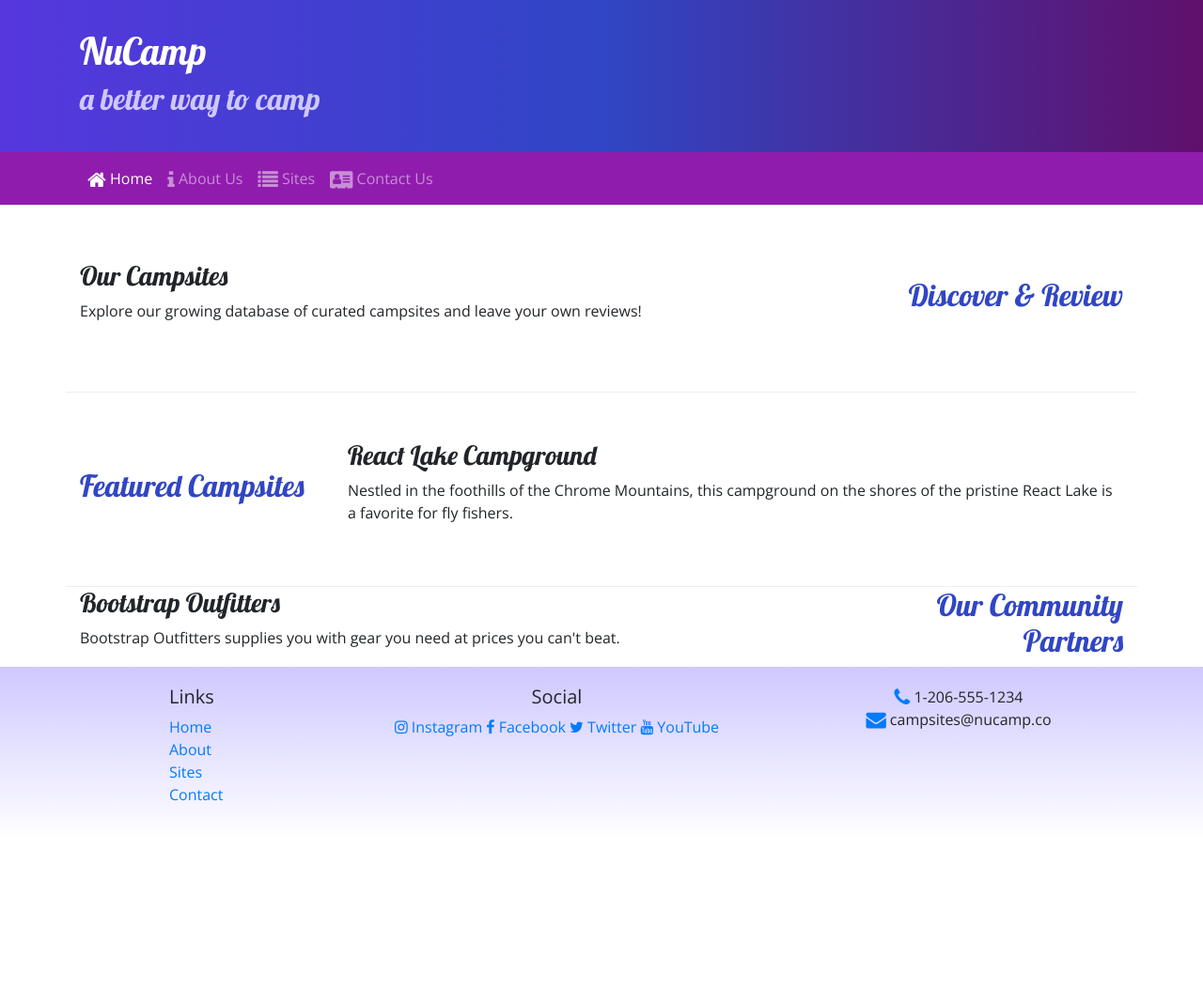
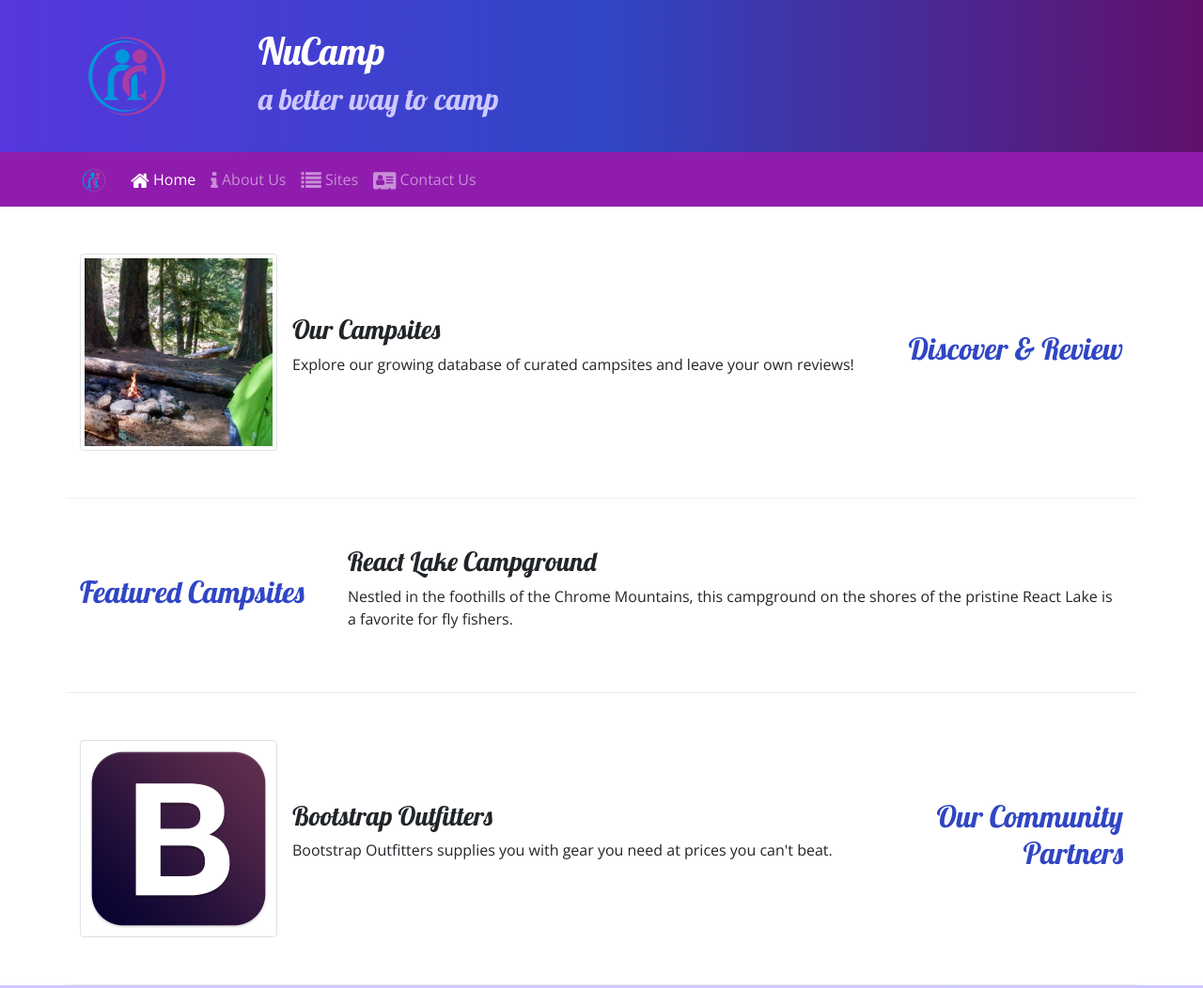
Before and after one commit to brentaharris/nucampsite, a website: page index.html in a window 1280 px wide. Shown: the top 1052 px of the page at 94% size. Before the commit the page ends 894 px from the top, so only its background shows below. Drawn offline with nearby package versions, Linux system fonts and the light colour scheme.

Commit message:
added imgs and fixed spacing of home page

```diff
--- a/index.html
+++ b/index.html
@@ -24,6 +24,9 @@
     <header class="jumbotron jumbotron-fluid">
         <div class="container">
             <div class="row">
+                <div class="col-4 col-sm-3 col-md-2 align-self-center">
+                    <img src="img/logo.png" class="img-fluid" />
+                </div>
                 <div class="col">
                     <h1>NuCamp</h1>
                     <h2>a better way to camp</h2>
@@ -36,7 +39,8 @@
     <!-- start navbar -->
     <nav class="navbar navbar-expand-sm navbar-dark sticky-top">
         <div class="container">
-            <button class="navbar-toggler ml-auto" type="button" data-toggle="collapse" data-target="#nucampNavbar"><span class="navbar-toggler-icon"></span></button>
+            <a class="navbar-brand" href="#"><img src="img/logo.png" height="30" width="30" /></a>
+            <button class="navbar-toggler" type="button" data-toggle="collapse" data-target="#nucampNavbar"><span class="navbar-toggler-icon"></span></button>
             <div class="collapse navbar-collapse" id="nucampNavbar">
                 <ul class="navbar-nav">
                     <li class="nav-item active"><a class="nav-link" href="#"><i class="fa fa-home fa-lg"></i> Home</a></li>
@@ -54,14 +58,19 @@
                 <h2 class="text-sm-right">Discover & Review</h2>
             </div>
             <div class="col">
-                <h3>Our Campsites</h3>
-                <p class="d-none d-sm-block">Explore our growing database of curated campsites and leave your own reviews!</p>
+                <div class="media">
+                    <img class="d-flex mr-3 img-thumbnail" src="img/breadcrumb-trail-thumb.jpg" alt="Breadcrumb Trail thumbnail" />
+                    <div class="media-body align-self-center">
+                        <h3>Our Campsites</h3>
+                        <p class="d-none d-sm-block">Explore our growing database of curated campsites and leave your own reviews!</p>
+                    </div>
+                </div>
             </div>
         </div>
 
         <div class="row row-content align-items-center">
             <div class="col-sm-4 col-md-3">
-                <h2>Featured Campsites</h2>
+            <h2>Featured Campsites</h2>
             </div>
             <div class="col">
                 <h3>React Lake Campground</h3>
@@ -69,19 +78,24 @@
             </div>
         </div>
 
-        <div class="row">
+
+        <div class="row row-content align-items-center">
             <div class="col-sm-4 col-md-3 order-sm-last">
                 <h2 class="text-sm-right">Our Community Partners</h2>
             </div>
             <div class="col">
-                <h3>Bootstrap Outfitters</h3>
-                <p class="d-none d-sm-block">Bootstrap Outfitters supplies you with gear you need at prices you can't beat.</p>
+                <div class="media">
+                    <img class="d-flex mr-3 img-thumbnail" src="img/bootstrap-thumb.png" alt="Bootstrap Outfitters" />
+                    <div class="media-body align-self-center">
+                        <h3>Bootstrap Outfitters</h3>
+                        <p class="d-none d-sm-block">Bootstrap Outfitters supplies you with gear you need at prices you can't beat.</p>
+                    </div>
+                </div>
             </div>
-
         </div>
     </div>
 
-    <footer>
+    <footer class="site-footer">
         <div class="container">
             <div class="row">
             <div class="col-4 col-sm-2 offset-1">
```
Also changed, not shown: aboutus.html (+8 -2 lines), img/bootstrap-thumb.png (added), img/breadcrumb-trail-thumb.jpg (added), img/breadcrumb-trail.jpg (added), img/chrome-river-thumb.jpg (added), img/chrome-river.jpg (added), img/logo.png (added), img/react-lake-thumb.jpg (added), img/react-lake.jpg (added).
